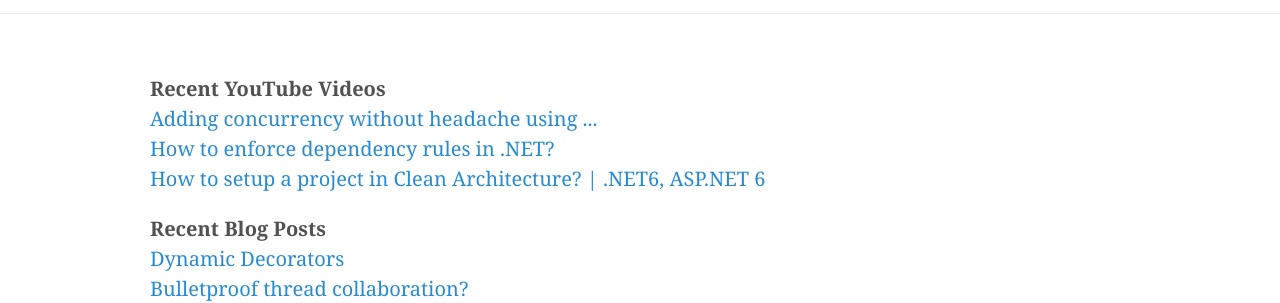
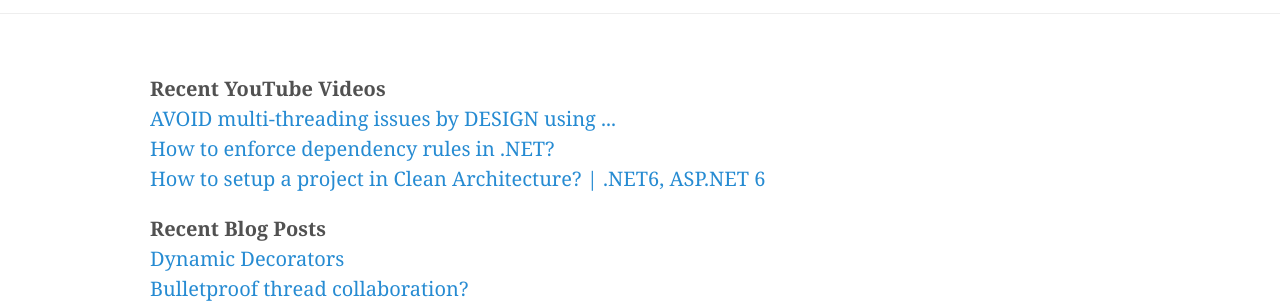
Before and after one commit to plainionist/plainionist.github.io, a Jekyll site: the page built from landing.html, in a window 1280 px wide. Shown: the part 393-696 px from the top of the page. Built offline with Jekyll 4.4.1, drawn with Linux system fonts in a browser that asks for light colours.

Commit message:
landing page updated

```diff
--- a/landing.html
+++ b/landing.html
@@ -42,7 +42,7 @@
             <p>
                 <b>Recent YouTube Videos</b>
                 <br/>
-                <a href="https://linktw.in/5PJY6A">Adding concurrency without headache using ...</a>
+                <a href="https://linktw.in/5PJY6A">AVOID multi-threading issues by DESIGN using ...</a>
                 <br/>
                 <a href="https://linktw.in/O6tFuB">How to enforce dependency rules in .NET?</a>
                 <br/>
```
